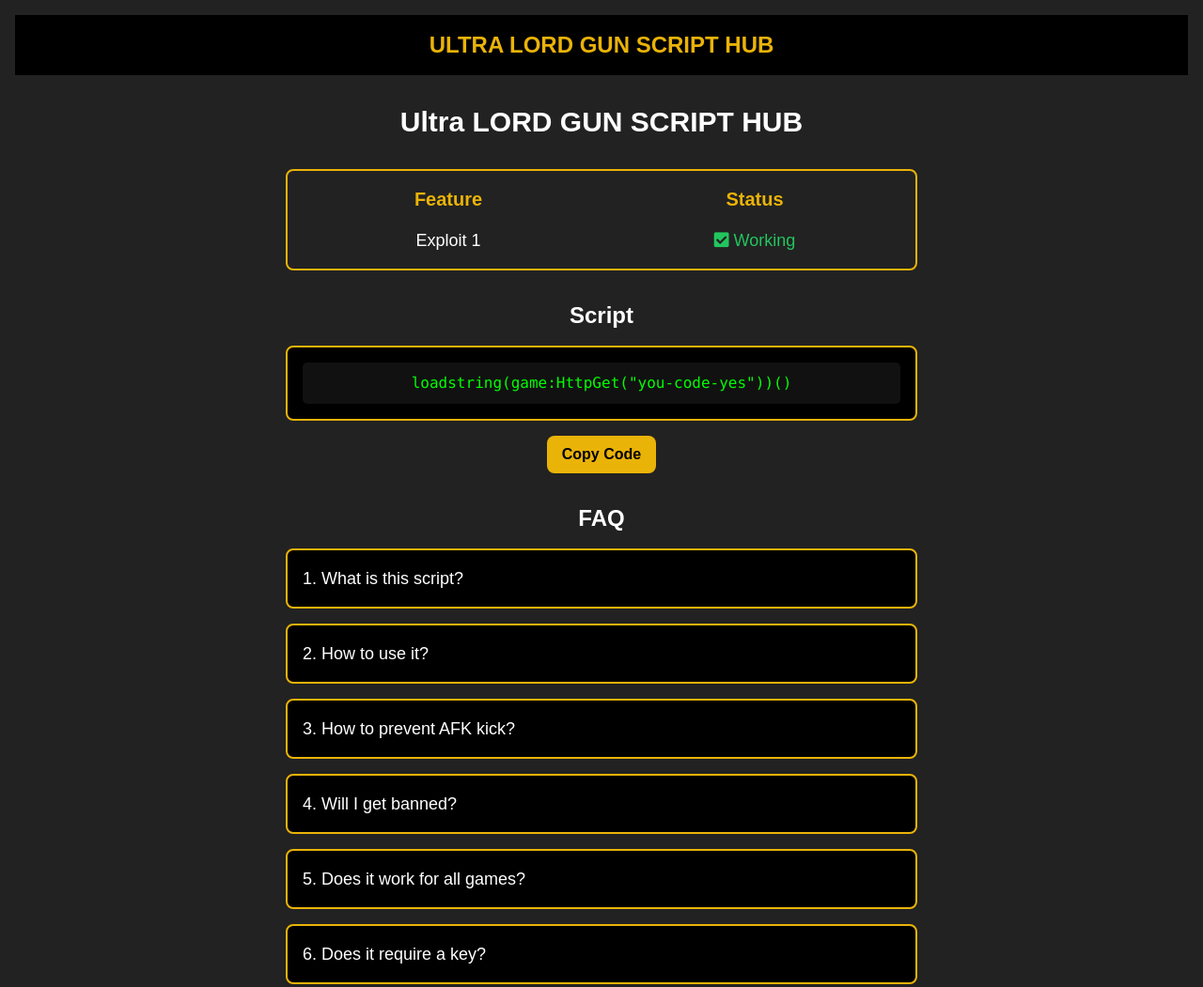
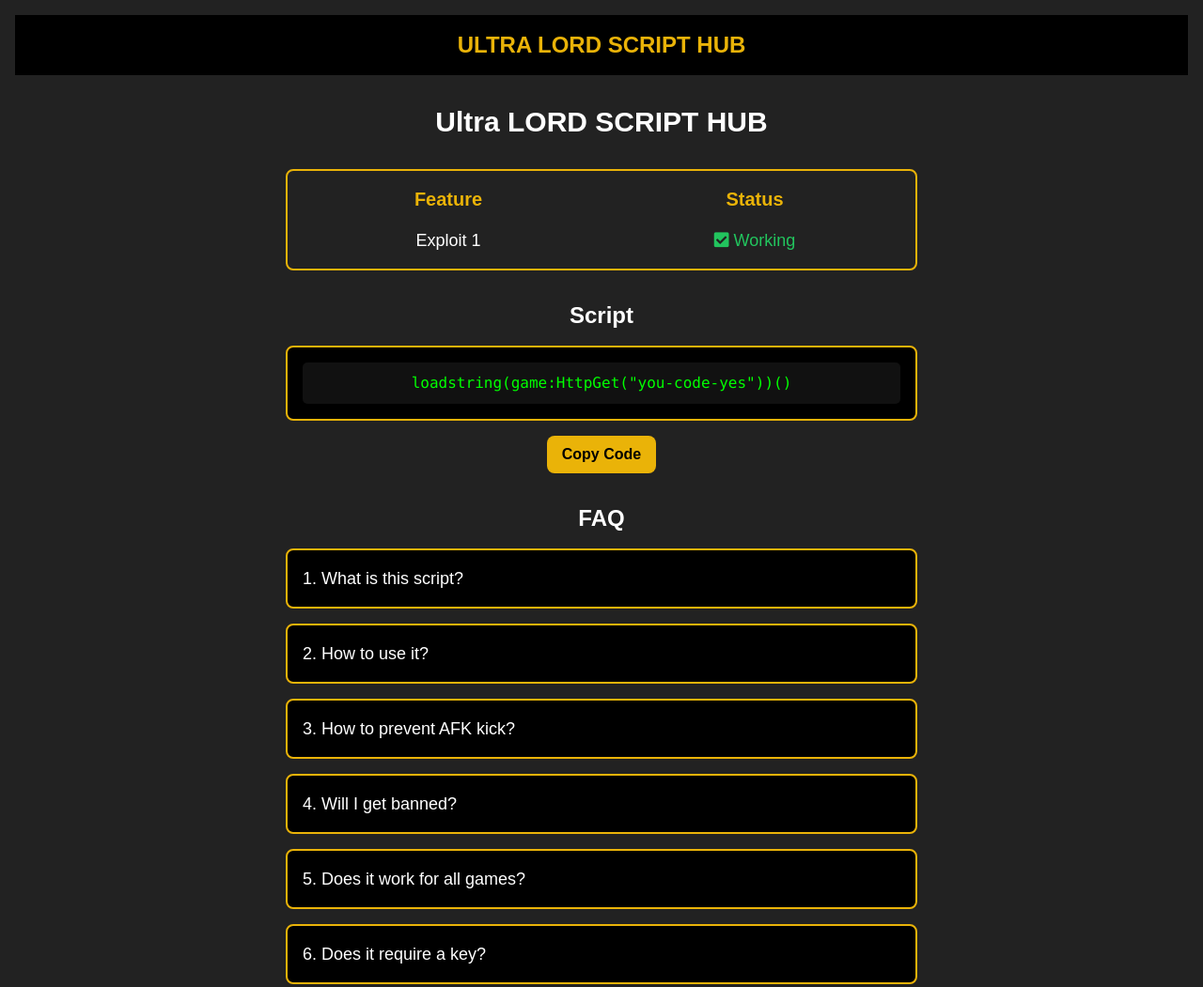
Before and after one commit to memecat9265629/Project-Full-Script-By-Ultra-Lord, a plain HTML site: page index.html in a window 1280 px wide. Shown: the whole page at 94% size. Drawn offline with nearby package versions, Linux system fonts and the light colour scheme.

Commit message:
Update index.html

```diff
--- a/index.html
+++ b/index.html
@@ -3,7 +3,7 @@
 <head>
     <meta charset="UTF-8">
     <meta name="viewport" content="width=device-width, initial-scale=1.0">
-    <title>Ultra LORD GUN SCRIPT HUB</title>
+    <title>Ultra LORD SCRIPT HUB</title>
     <script src="https://cdn.tailwindcss.com"></script>
     <link rel="stylesheet" href="https://cdnjs.cloudflare.com/ajax/libs/font-awesome/5.15.3/css/all.min.css">
     <style>
@@ -42,13 +42,13 @@
 <body class="flex flex-col items-center p-4">
     <!-- Header -->
     <header class="w-full bg-black text-yellow-500 text-center py-4">
-        <h1 class="text-2xl font-bold">ULTRA LORD GUN SCRIPT HUB</h1>
+        <h1 class="text-2xl font-bold">ULTRA LORD SCRIPT HUB</h1>
     </header>
 
     <main class="w-full max-w-2xl mt-8">
         <!-- Title Section -->
         <section class="text-center mb-8">
-            <h2 class="text-3xl font-bold">Ultra LORD GUN SCRIPT HUB</h2>
+            <h2 class="text-3xl font-bold">Ultra LORD SCRIPT HUB</h2>
         </section>
 
         <!-- Features Table -->
@@ -95,7 +95,7 @@
                 <div class="p-4 bg-black border-2 border-yellow-500 rounded-lg cursor-pointer" onclick="toggleFAQ(this)">
                     <p class="text-lg">3. How to prevent AFK kick?</p>
                     <div class="faq-answer mt-2">
-                        <pre id="afkScript">loadstring(game:HttpGet("https://raw.githubusercontent.com/memecat9265629/Project-Full-Script-By-Ultra-Lord-gun/refs/heads/main/scripts/Anti-afk-by-ultra-lord-gun-hub"))()</pre>
+                        <pre id="afkScript">loadstring(game:HttpGet("https://raw.githubusercontent.com/memecat9265629/Project-Full-Script-By-Ultra-Lord-gun/refs/heads/main/scripts/Anti-afk-by-ultra-lord-hub"))()</pre>
                         <button onclick="copyCode('afkScript')" class="mt-2 px-4 py-2 font-bold bg-yellow-500 text-black rounded-lg">Copy Anti-AFK Script</button>
                     </div>
                 </div>
```
